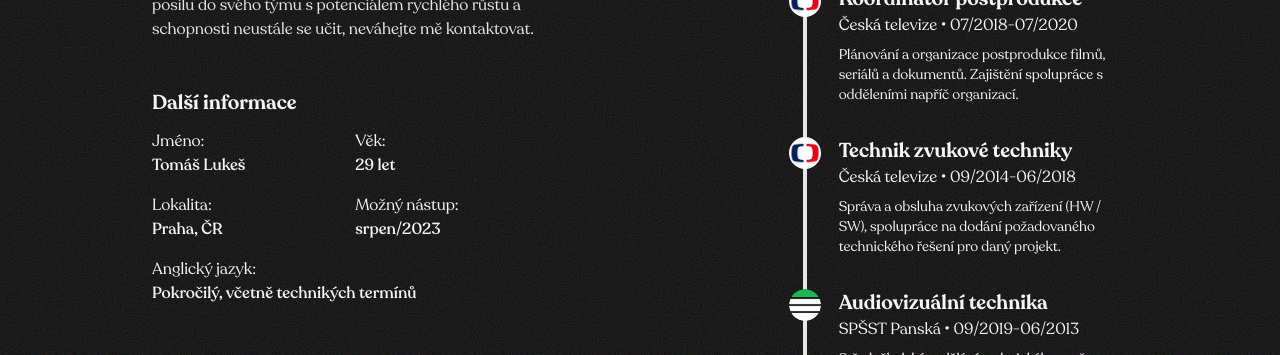
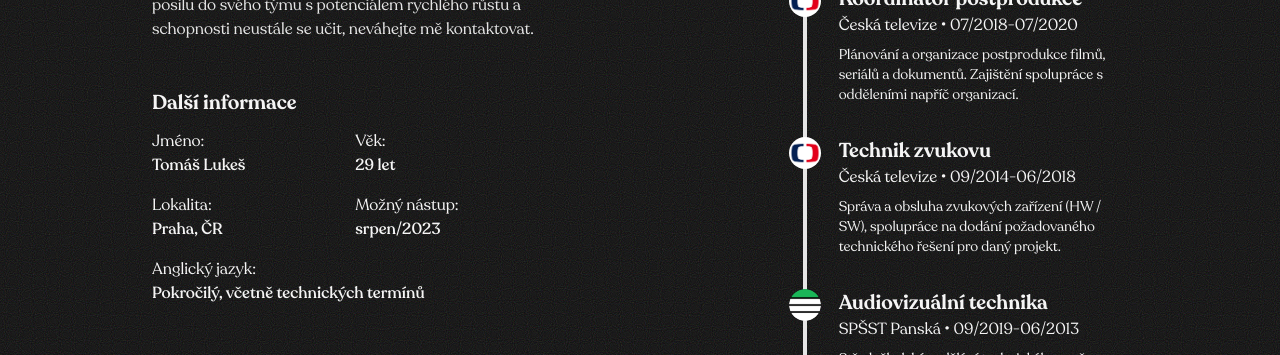
Before and after one commit to TomasLukes/portfolio-page, a React (Vite) app: page / in a window 1280 px wide. Shown: the part 2800-3155 px from the top of the page. Built offline with nearby package versions, Linux system fonts and the light colour scheme.

Commit message:
Updated README + some minor styling fixes

```diff
--- a/src/components/Bio.jsx
+++ b/src/components/Bio.jsx
@@ -26,7 +26,7 @@ export default function Bio() {
         </div>
         <div className="flex flex-col col-span-2">
           <p>Anglický jazyk:</p>
-          <p className="font-medium">Pokročilý, včetně technikých termínů</p>
+          <p className="font-medium">Pokročilý, včetně technických termínů</p>
         </div>
       </div>
     </div>
--- a/src/components/Timeline.jsx
+++ b/src/components/Timeline.jsx
@@ -30,7 +30,7 @@ export default function Timeline() {
       <li className="pl-8 pb-8 relative">
       <img src="/assets/images/icons/jobs/CT.png"
           className="absolute left-[-2px] w-8 h-8 bg-neutral-100 rounded-full transform -translate-x-1/2" alt="" />
-        <h5 className="text-xl font-semibold">Technik zvukové techniky</h5>
+        <h5 className="text-xl font-semibold">Technik zvukovu</h5>
         <div className="pb-2">
           <span>Česká televize</span><span> • </span><span>09/2014-06/2018</span>
         </div>
--- a/src/styles/custom.css
+++ b/src/styles/custom.css
@@ -210,7 +210,7 @@ section, nav {
 
   @media only screen and (max-width: 600px) {
     .blob-container {
-      top: -150px;
+      top: -175px;
       right: 50px;
     }
 
--- a/src/styles/output.css
+++ b/src/styles/output.css
@@ -1551,7 +1551,7 @@ body::before {
 
 @media only screen and (max-width: 600px) {
   .blob-container {
-    top: -150px;
+    top: -175px;
     right: 50px;
   }
 
```
Also changed, not shown: 1 other file (tests, documents, lock files or other folders).
